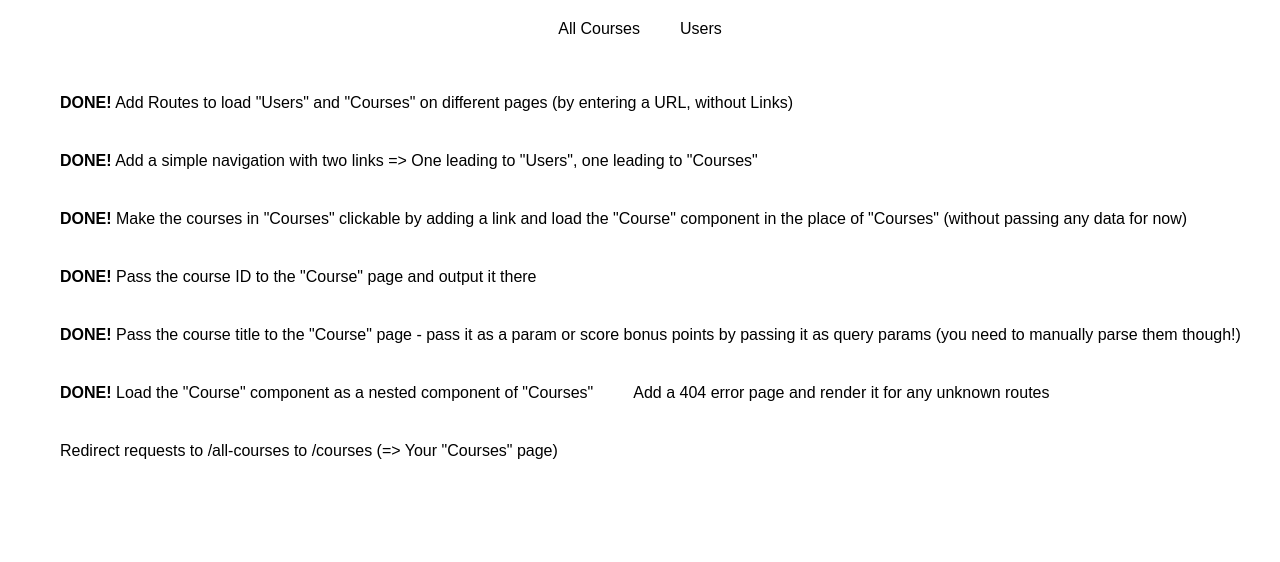
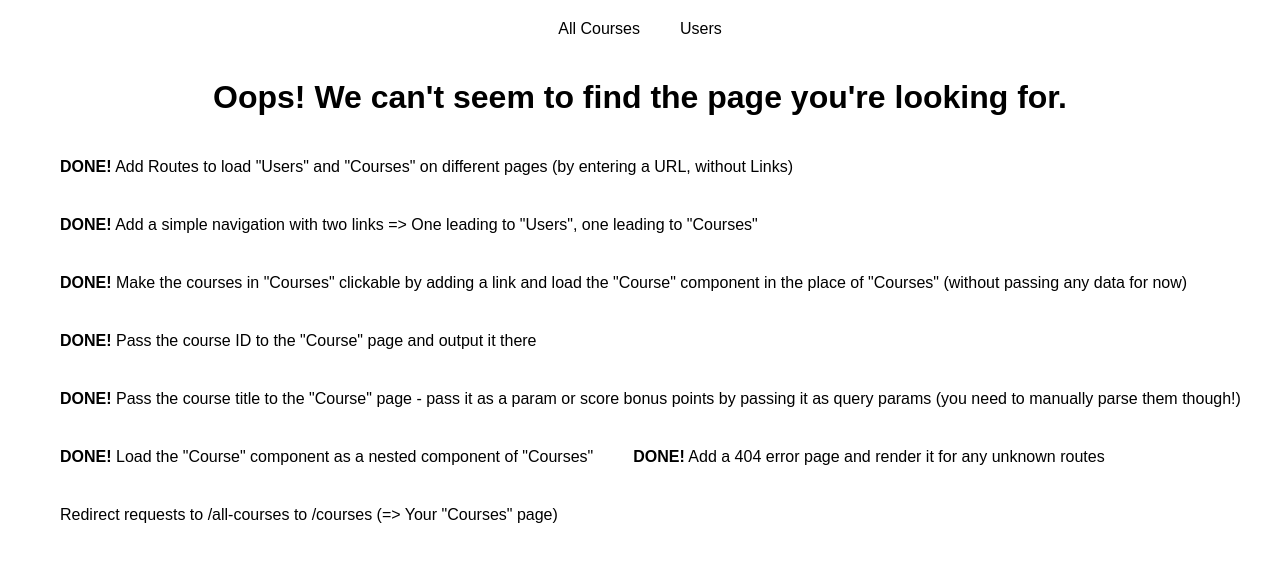
Before and after one commit to shaneenvitug/react-complete-guide, a React (Create React App) app in the folder routing--assignment-problem/: page / in a window 1280 px wide. Shown: the top 562 px of the page. Built offline with nearby package versions, Linux system fonts and the light colour scheme.

Commit message:
add a 404 error page and render it for any unknown routes

```diff
--- a/routing--assignment-problem/src/App.js
+++ b/routing--assignment-problem/src/App.js
@@ -1,5 +1,5 @@
 import React, { Component } from 'react';
-import { BrowserRouter, Route, Link } from 'react-router-dom';
+import { BrowserRouter, Route, Link, Switch } from 'react-router-dom';
 
 import Courses from './containers/Courses/Courses';
 import Course from './containers/Course/Course';
@@ -21,8 +21,11 @@ class App extends Component {
             </nav>
           </header>
 
-          <Route path="/courses/"  component={Courses} />
-          <Route path="/users" exact component={Users} />
+          <Switch>
+            <Route path="/courses/"  component={Courses} />
+            <Route path="/users" exact component={Users} />
+            <Route render={() => <h1>Oops! We can't seem to find the page you're looking for.</h1>} />
+          </Switch>
 
           <ol style={{textAlign: 'left'}}>
             <li><strong>DONE!</strong> Add Routes to load "Users" and "Courses" on different pages (by entering a URL, without Links)</li>
@@ -31,7 +34,7 @@ class App extends Component {
             <li><strong>DONE!</strong> Pass the course ID to the "Course" page and output it there</li>
             <li><strong>DONE!</strong> Pass the course title to the "Course" page - pass it as a param or score bonus points by passing it as query params (you need to manually parse them though!)</li>
             <li><strong>DONE!</strong> Load the "Course" component as a nested component of "Courses"</li>
-            <li>Add a 404 error page and render it for any unknown routes</li>
+            <li><strong>DONE!</strong> Add a 404 error page and render it for any unknown routes</li>
             <li>Redirect requests to /all-courses to /courses (=> Your "Courses" page)</li>
           </ol>
         </div>
```
